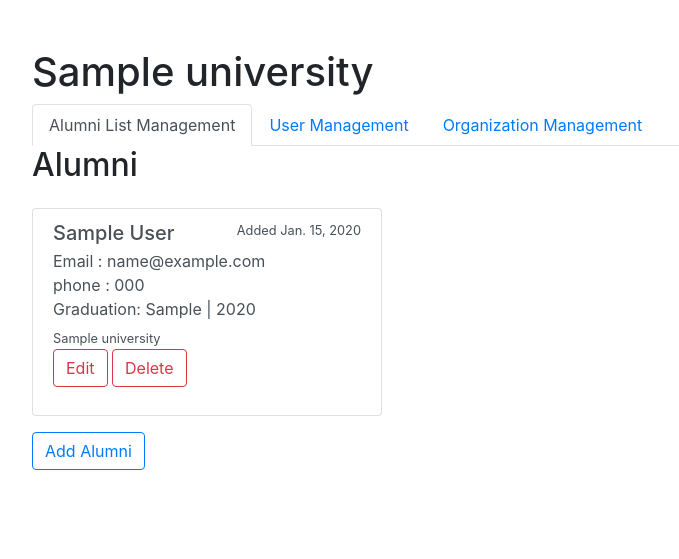
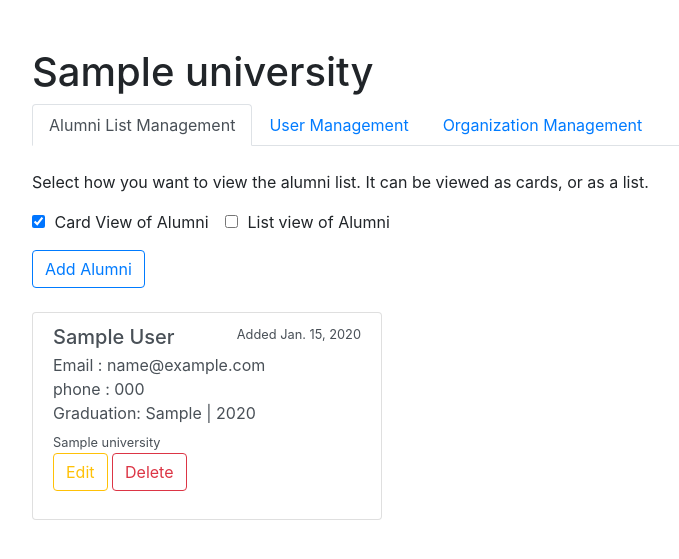
Before and after one commit to kisna72/alumni-email-list, a Django app: page /org/1/ in a window 1280 px wide. Shown: the part 152-711 px from the top of the page, without its empty margins (53-732 px from the left). Run offline with Django 3.2, Linux system fonts and the light colour scheme; a user stored in the database is signed in; tables that the repository leaves empty hold one stand-in row (values such as "Sample post"); some libraries are stand-ins or nearby versions.

Commit message:
add list view alongside the card view for viewing alumni list

```diff
--- a/emaillist/templates/emaillist/alumni_details_partial.html
+++ b/emaillist/templates/emaillist/alumni_details_partial.html
@@ -16,7 +16,7 @@
 	    <small>{{alumni.university.university_name}}</small>
 	    {% if not hide_btns %}
 	    <p>
-	    	<a class="btn btn-outline-danger" href="{% url 'edit_alumni' organization.id alumni.id %}">Edit</a>
+	    	<a class="btn btn-outline-warning" href="{% url 'edit_alumni' organization.id alumni.id %}">Edit</a>
 			<a class="btn btn-outline-danger" href="{% url 'delete_alumni' organization.id alumni.id %}">Delete</a>
 	    </p>
 	    {% endif %}
--- a/emaillist/templates/emaillist/organization_detail.html
+++ b/emaillist/templates/emaillist/organization_detail.html
@@ -29,22 +29,77 @@
 		</ul>
 
 
-
 		<!-- content of the Tabbed Menu - managed by IDs. -->
 		<div class="tab-content" id="myTabContent">
 		    <div class="tab-pane fade show active" id="alumni" role="tabpanel" aria-labelledby="alumni-tab">
-		    	<h2> Alumni </h2>
-				<div class="row">
+		    	<!-- <h2> Alumni </h2> -->
 
-					{% for i in alumni %}
-						{% include "emaillist/alumni_details_partial.html" with alumni=i %}
-					{% endfor %}
+				<br>
+				<p> Select how you want to view the alumni list. It can be viewed as cards, or as a list.</p>
+				<div class="form-check form-check-inline">
+					<label class="form-check-label" for="exampleRadios1" data-toggle="collapse" href="#alumni_card_view" role="button" aria-expanded="false" aria-controls="alumni_card_view">
+				  		<input class="form-check-input" type="checkbox" name="exampleRadios" id="exampleRadios1" value="option1" checked>
+
+				    		Card View of Alumni
+				  </label>
+				</div>
+				<div class="form-check form-check-inline">
+					<label class="form-check-label" for="exampleRadios2" data-toggle="collapse" href="#alumni_list_view" role="button" aria-expanded="false" aria-controls="alumni_list_view">
+				  		<input class="form-check-input" type="checkbox" name="exampleRadios" id="exampleRadios2" value="option2">
+
+				        List view of Alumni
+				  </label>
 				</div>
 
-				<a class="btn btn-outline-primary" href="{% url 'alumni_add' organization.id  %}">Add Alumni</a>
+				<p class="mt-3 mb-2">
+					<a class="btn btn-outline-primary" href="{% url 'alumni_add' organization.id  %}">Add Alumni</a>
+				</p>
 
+				<div class="collapse show" id="alumni_card_view">
+					<div class="row">
+						{% for i in alumni %}
+							{% include "emaillist/alumni_details_partial.html" with alumni=i %}
+						{% endfor %}
+					</div>
+				</div>
 
+				<div class="collapse" id="alumni_list_view">
 
+					<div id="alumni_list_view" class="row" >
+						<table class="table table-striped">
+						  <thead>
+						    <tr>
+						      <th scope="col">Database ID</th>
+						      <th scope="col">Full Name</th>
+						      <th scope="col">Email Address</th>
+						      <th scope="col">Graduation Year</th>
+						      <th scope="col">Graduation Semester</th>
+						      <th scope="col">Added</th>
+						      <th scope="col">Modified</th>
+						      <th scope="col">Actions</th>
+						    </tr>
+						  </thead>
+						  <tbody>
+						  	{% for i in alumni %}
+						    <tr>
+						      <th scope="row">{{i.id}}</th>
+						      <td>{{i.full_name}}</td>
+						      <td>{{i.email_address}}</td>
+						      <td>{{i.graduation_year}}</td>
+						      <td>{{i.graduation_month}}</td>
+						      <td>{{i.created}}</td>
+						      <td>{{i.modified}}</td>
+						      <td>
+						      		<a class="btn-outline-danger" href="{% url 'edit_alumni' organization.id i.id %}">Edit</a>
+									<a class="btn-outline-danger" href="{% url 'delete_alumni' organization.id i.id %}">Delete</a>
+						      </td>
+						    </tr>
+						    {% endfor %}
+						  </tbody>
+						</table>
+					</div>
+
+				</div>
 
 				<!-- <button data-toggle="collapse" data-target="#demo">Collapsible</button> -->
 
```
